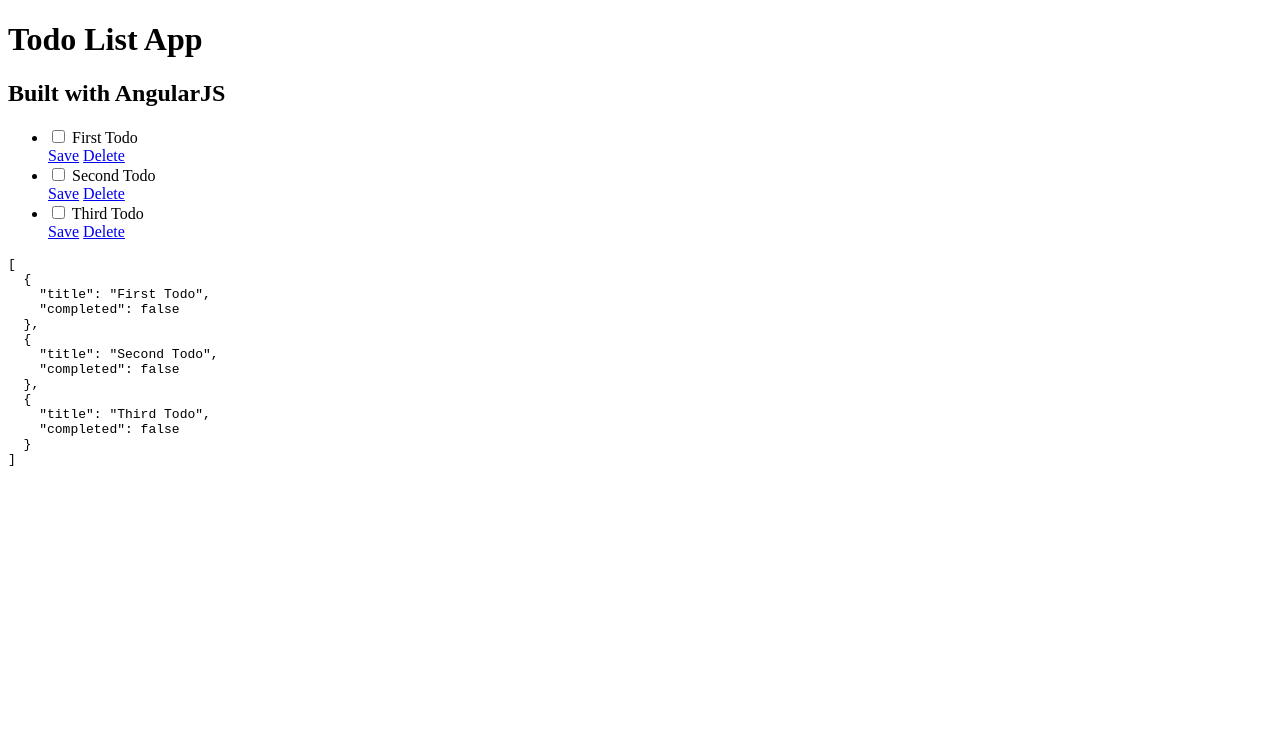
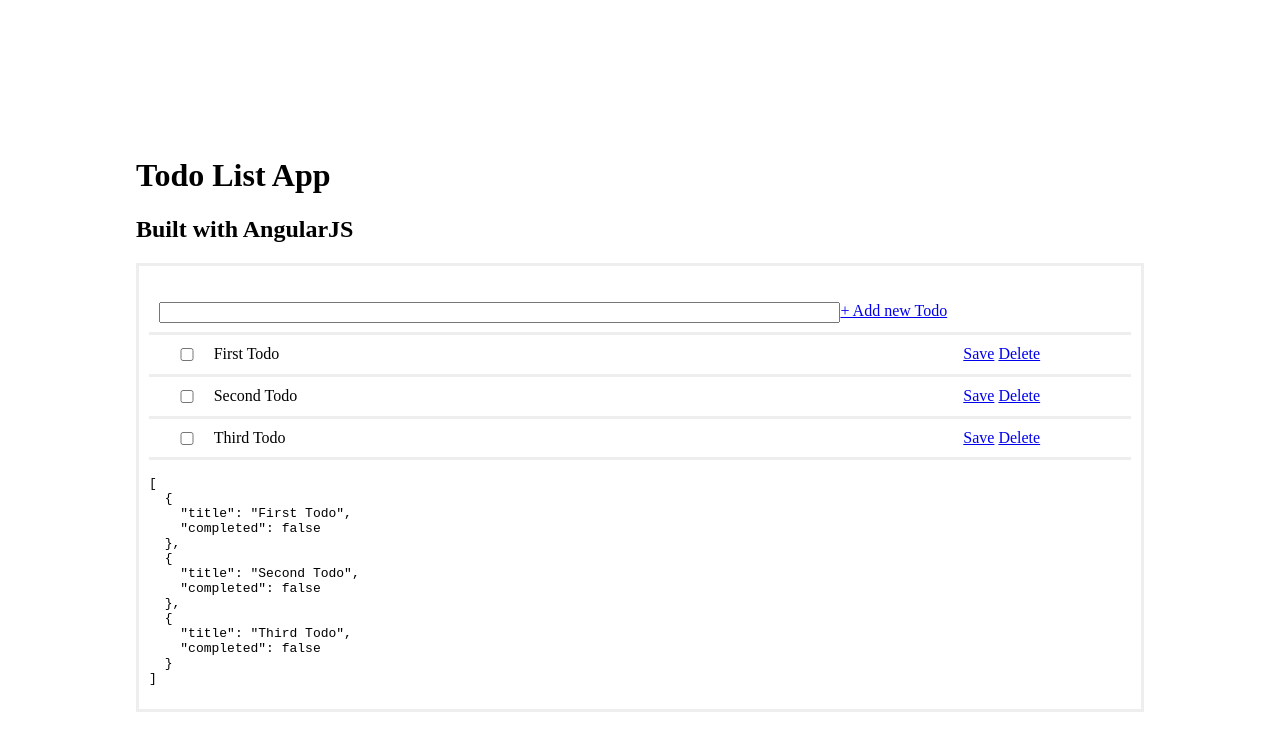
Before and after one commit to fidelhech/todo-list, a website: page index.html in a window 1280 px wide. Drawn offline with nearby package versions, Linux system fonts and the light colour scheme.

Commit message:
Middle of process.

```diff
--- a/index.html
+++ b/index.html
@@ -3,24 +3,31 @@
     <head>
         <meta charset="utf-8">
         <title>Todo List App</title>
-        <style type="text/css" src="css/style.css"></style>
+        <link rel="stylesheet" href="styles/main.css" type="text/css">
     </head>
     <body ng-app="todoListApp">
+        <div class="wrapper">
             <h1>Todo List App</h1>
             <h2>Built with AngularJS</h2>
             <div class="container" ng-controller="mainCtrl">
                 <ul class="items">
-                <li class="item" ng-repeat="todo in todos">
-                    <input type="checkbox" ng-model="todo.completed" ng-init="todo.completed=false" >
-                    <span class="title">{{ todo.title }}</span>
+                    <li class="item add-todo">
+                        <input ng-model="newTodo.title" type="text">
+                        <a href="javascript:void(0)" ng-click="addTodo(newTodo.title)">+ Add new Todo</a>
+                    </li>
+                    <li class="item" ng-repeat="todo in todos | orderBy: 'completed'">
+                        <input type="checkbox" ng-model="todo.completed" ng-init="todo.completed = false" >
+                        <span class="title" ng-hide="editing" ng-click="editing = !editing" ng-class="{completed : todo.completed}">{{ todo.title }}</span>
+                        <input ng-model="todo.title" ng-show="editing" type="text" ng-blur="editing = false">
                         <div>
-                        <a href="#">Save</a>
-                        <a href="#">Delete</a>
+                            <a href="javascript:void(0)" ng-click="saveTodo(todo)">Save</a>
+                            <a href="javascript:void(0)" ng-click="deleteTodo(todo, $index)">Delete</a>
                         </div>
                     </li>
                 </ul>
                 <pre>{{ todos | json }}</pre>
             </div>
+        </div>
         <script src="node_modules/angular/angular.min.js"></script>
         <script src="scripts/app.js"></script>
     </body>
--- a/scripts/app.js
+++ b/scripts/app.js
@@ -8,4 +8,25 @@
         $scope.todos = response.data;
     });
 
+    $scope.newTodo = {};
+
+    $scope.addTodo = function(title) {
+        $scope.newTodo = {
+            "title" : title,
+            "completed" : false
+        }
+
+        $scope.todos.push($scope.newTodo);
+        $scope.newTodo = {};
+    };
+
+    $scope.saveTodo = function(todo) {
+        console.log("The \"" + todo.title + "\" has been saved.");
+    };
+
+    $scope.deleteTodo = function(todo, index) {
+        console.log("The \"" + todo.title + "\" has been deleted.");
+        $scope.todos.splice(index, 1);
+    };
+
 });
--- a/styles/main.css
+++ b/styles/main.css
@@ -0,0 +1,31 @@
+body {
+    padding: 10%;
+}
+.container {
+    border: 3px solid #eee;
+    box-sizing: border-box;
+    padding: 1%;
+}
+.items {
+    display: block;
+    padding: 0;
+}
+.item {
+    border-bottom: 3px solid #eee;
+    display: flex;
+    overflow: hidden;
+    padding: 1% 1%;
+}
+.item input {
+    width: 5%;
+}
+.item span, .item input[type="text"] {
+    width: 70%;
+}
+.item div {
+    text-align: center;
+    width: 25%;
+}
+.item span.completed {
+    text-decoration: line-through;
+}
```
Lines whose indentation alone changed are shown as unchanged.
